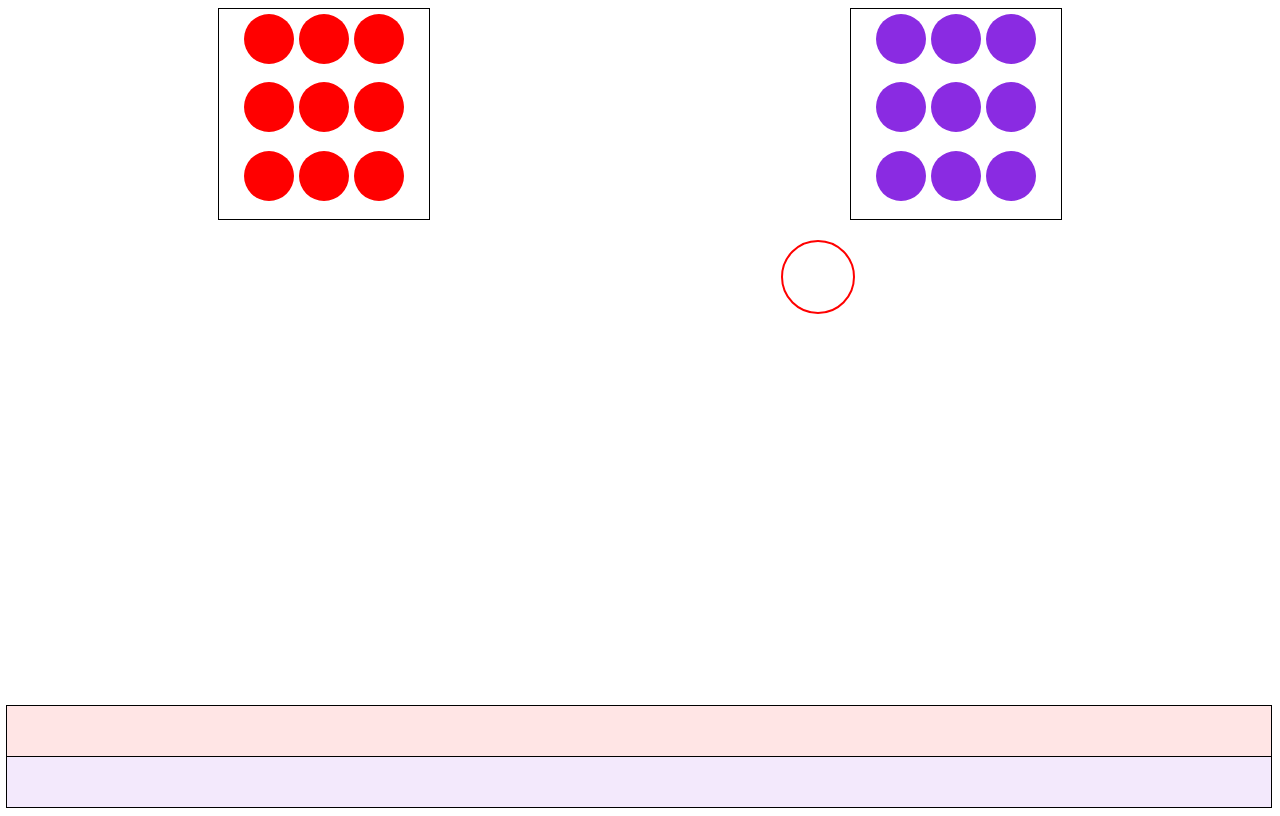
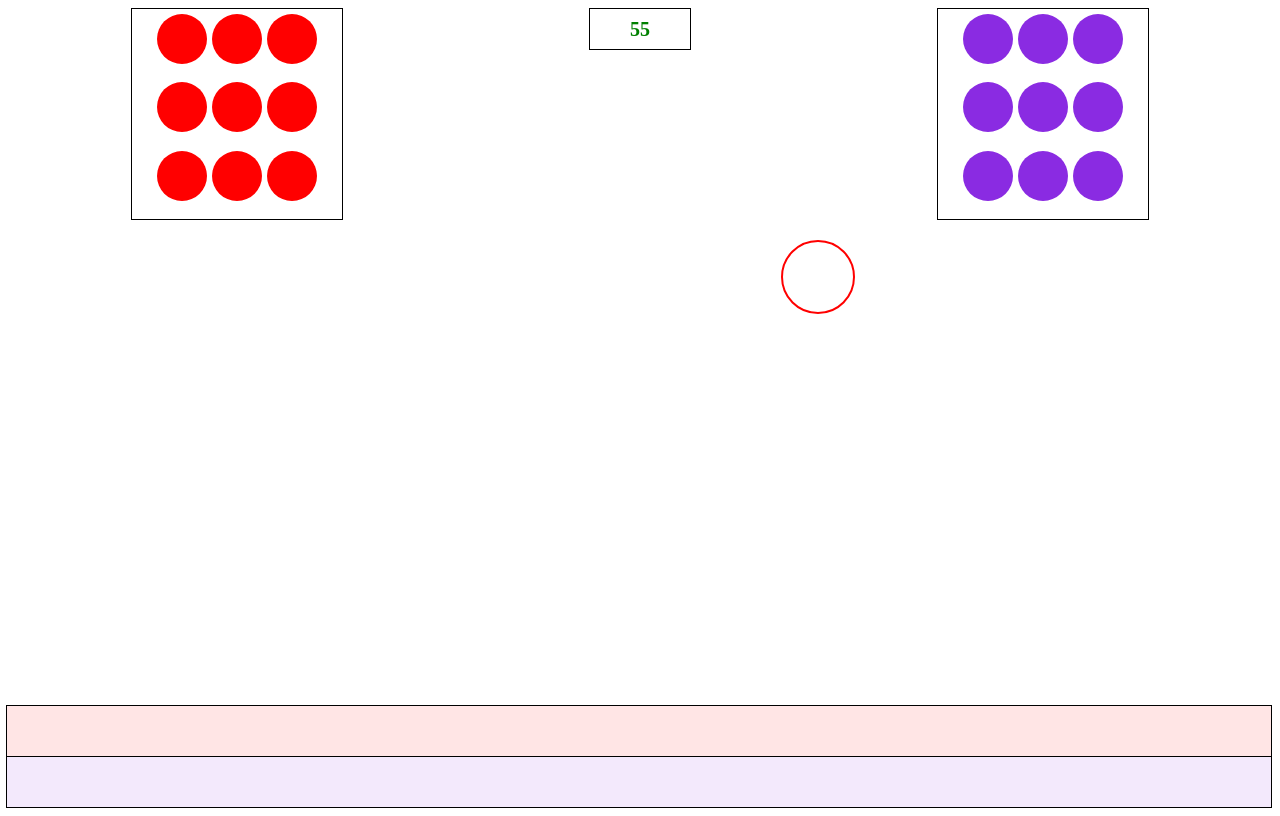
Before and after one commit to Alextwixmen/dropGame, a plain HTML site: page index.html in a window 1280 px wide. Drawn offline with Linux system fonts and the light colour scheme.

Commit message:
feat: add Timer, update logic

```diff
--- a/index.html
+++ b/index.html
@@ -20,6 +20,9 @@
                 <div class="redCircle circle" id ='7' data-color="red" draggable="true"></div>
                 <div class="redCircle circle" id ='8' data-color="red" draggable="true"></div>
                 <div class="redCircle circle" id ='9' data-color="red" draggable="true"></div>
+            </div>
+            <div class="timer">
+                <div class="seconds"></div>
             </div>
             <div class="startBlueZone startZone" data-color="blue">
                 <div class="blueCircle circle" id ='10' data-color="blue" draggable="true"></div>
--- a/index.js
+++ b/index.js
@@ -5,6 +5,8 @@ const blueField = document.querySelector(".blueField");
 const gameField = document.querySelector(".gameContainer");
 const redDropZone = document.querySelector(".droppeRedZone");
 const blueDropZone = document.querySelector(".droppeBlueZone");
+const timer = document.querySelector(".timer");
+const seconds = document.querySelector(".seconds");
 circles.forEach((element) => {
   element.addEventListener("dragstart", handlerDragStart);
   element.addEventListener("dragend", handlerDragEnd);
@@ -73,7 +75,13 @@ function handlerDrop(event) {
 setInterval(function () {
   detectPlaceForCircle(gameField);
 }, 1000);
+let timerNumber = detectGameTime();
 function detectPlaceForCircle(gameField) {
+  if (!timerNumber()) {
+    blueDropZone.remove();
+    redDropZone.remove();
+    return;
+  }
   let int = getRandomInt(0, 1);
   let coordinatesForCircle;
   let typeOfCircle;
@@ -131,3 +139,25 @@ function detectRandomCoordinates(heightOfField, widthOfField) {
   objWithRandomCoordinates.randomTop += randomTop;
   return objWithRandomCoordinates;
 }
+
+function detectGameTime() {
+  let number = 60;
+  return function () {
+    if (number != 0) {
+      seconds.innerHTML = --number;
+      if (number > 40) {
+        console.log("больше 40-ка");
+        seconds.style.color = "green";
+      }
+      if (number > 15 && number < 40) {
+        seconds.style.color = "orange";
+      }
+      if (number < 15) {
+        seconds.style.color = "red";
+      }
+      return true;
+    } else {
+      return false;
+    }
+  };
+}
--- a/style.css
+++ b/style.css
@@ -83,3 +83,15 @@
 .visibility{
     visibility: visible;
 }
+.timer{
+    width: 100px;
+    height: 40px;
+    border: 1px solid black;
+    display: flex;
+    justify-content: center;
+    align-items: center;
+}
+.seconds{
+    font-size: 20px;
+    font-weight: bold;
+}
```
